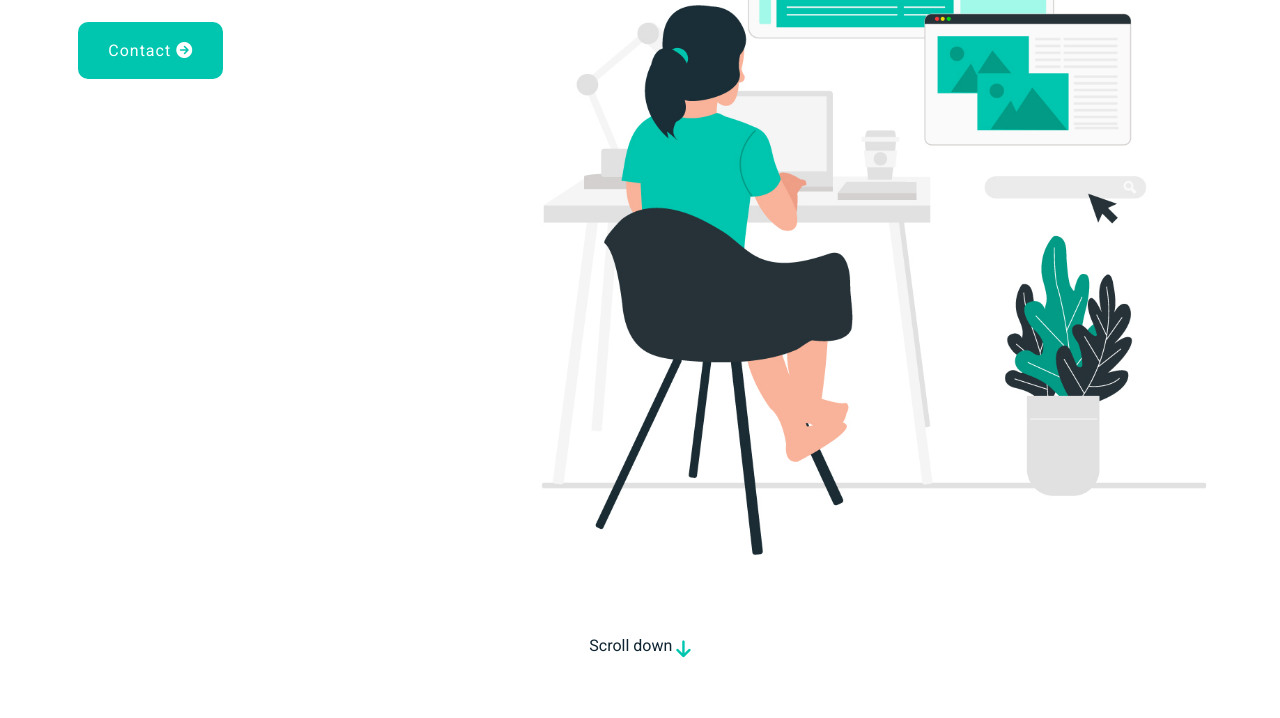
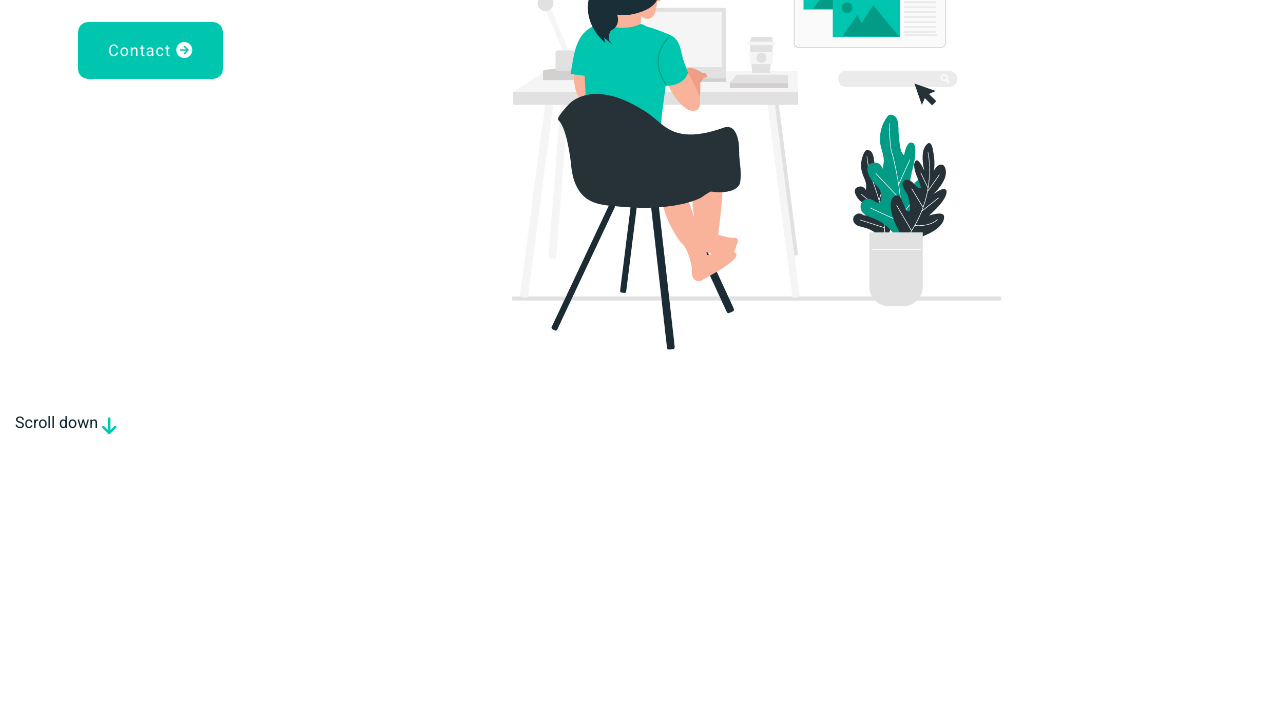
Before and after one commit to CorbicBojana/portfolio2, a website: page dist/index.html in a window 1280 px wide. Shown: the part 369-1087 px from the top of the page. After the commit the page ends 880 px from the top, so only its background shows below. Drawn offline with Linux system fonts and the light colour scheme.

Commit message:
fix home section

```diff
--- a/app/scss/main.scss
+++ b/app/scss/main.scss
@@ -114,15 +114,16 @@ a {
 
     .home_img {
       width: calc(100% - 350px - 64px);
+      max-height: calc(100vh - 9rem - 40px);
 
       img {
-        width: 100%;
+        height: 100%;
       }
     }
   }
 
   .scroll_down {
-    display: block;
+    display: inline-block;
     text-align: center;
     color: $first_color;
     font-size: 1em;
@@ -130,7 +131,7 @@ a {
     margin-top: 20px;
 
     i {
-      color: #00c6af;
+      color: $second_color;
       font-size: 1.2em;
       animation: arrow-down ease 2s infinite;
     }
```
Also changed, not shown: app/scss/main.css, dist/index.html, 1 other file.
